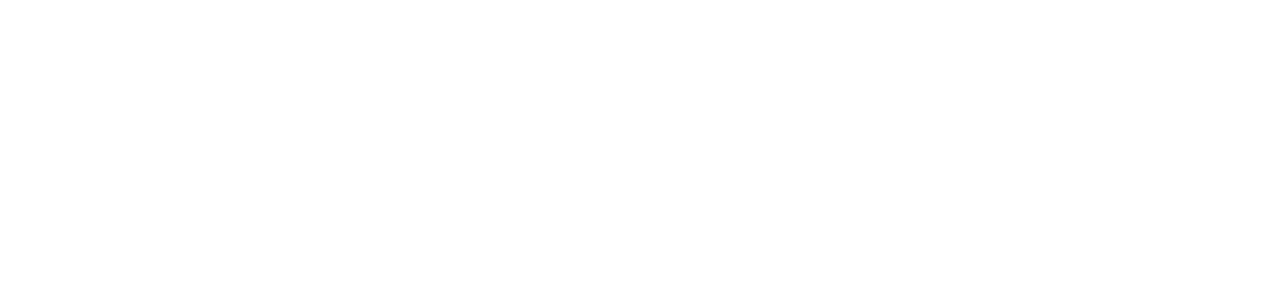
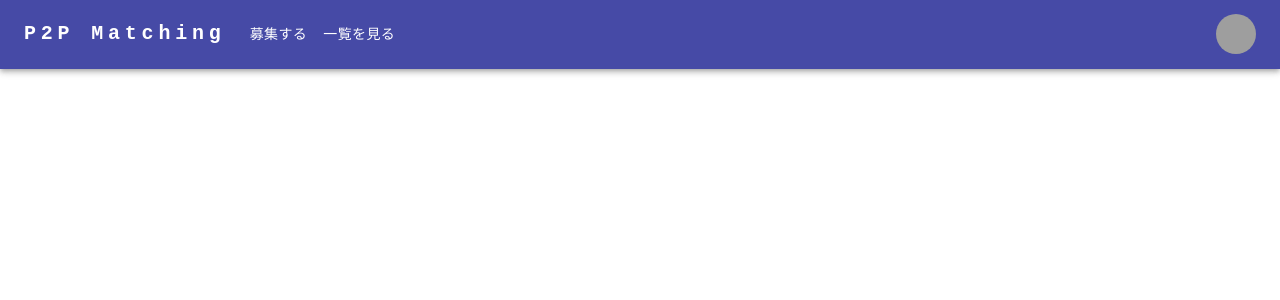
Before and after one commit to 42supporters-hackason/pair-pro, a React (Vite) app in the folder client/: page / in a window 1280 px wide. Before the commit this address had no page. Shown: the top 300 px of the page. Built offline with nearby package versions, Linux system fonts and the light colour scheme; grey boxes are pictures that could not be loaded.

Commit message:
Headerを表示

```diff
--- /dev/null
+++ b/client/src/pages/components/ClientLayout.tsx
@@ -0,0 +1,20 @@
+import { Box } from "@mui/material";
+import { Suspense } from "react";
+import { Outlet } from "react-router-dom";
+import { GeneralHeader } from "../../components/GeneralHeader";
+
+/**
+ * Client画面共通のLayout
+ */
+export const ClientLayout = () => {
+  return (
+    <Box>
+      <GeneralHeader />
+      <Box>
+        <Suspense fallback={null}>
+          <Outlet />
+        </Suspense>
+      </Box>
+    </Box>
+  );
+};
--- a/client/src/utils/index.ts
+++ b/client/src/utils/index.ts
@@ -19,3 +19,9 @@
     ),
   });
 }
+
+/**
+ * No operation
+ */
+// eslint-disable-next-line @typescript-eslint/no-empty-function
+export const noop = () => {};
```
Also changed, not shown: client/src/routes/client.tsx (+7 -0 lines).
